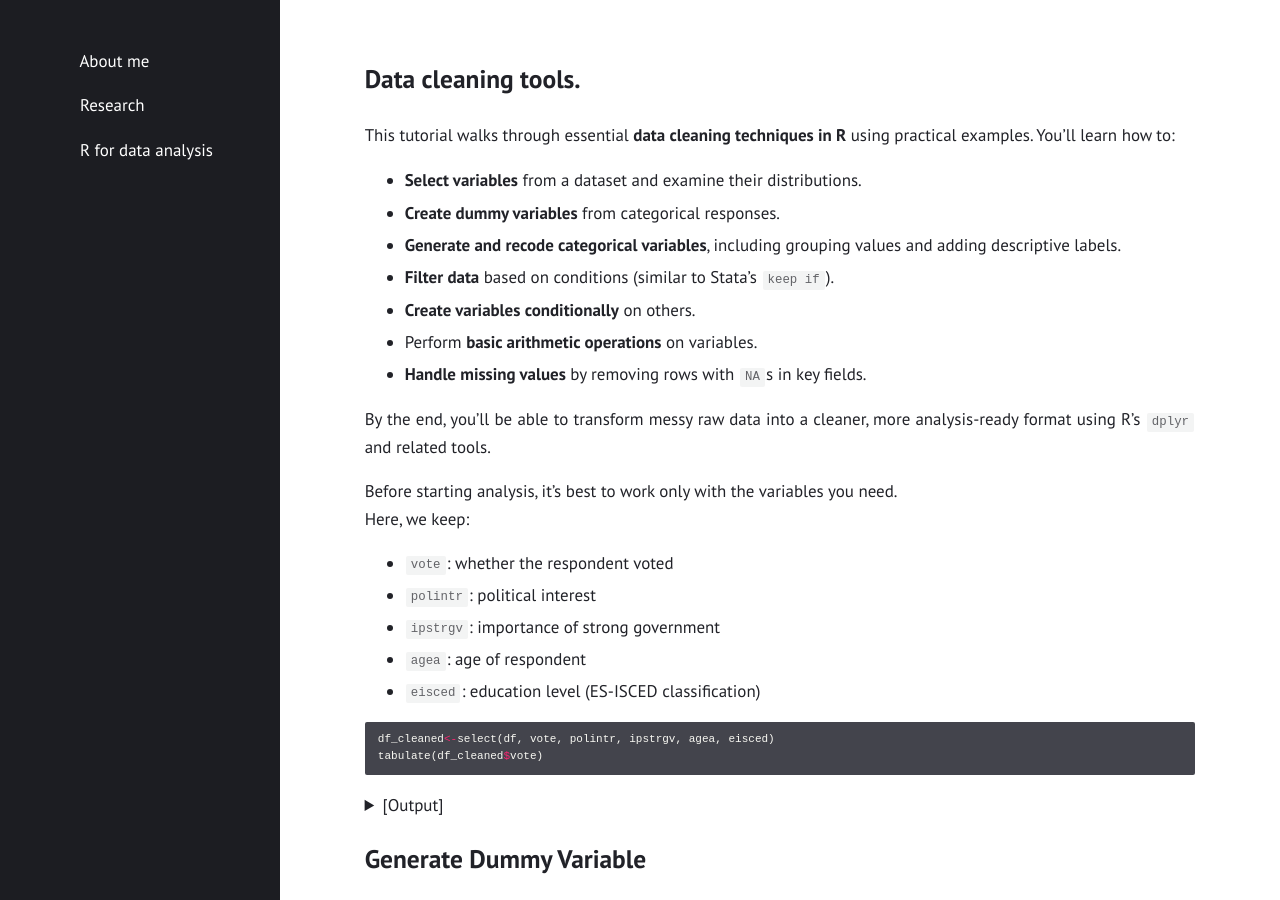
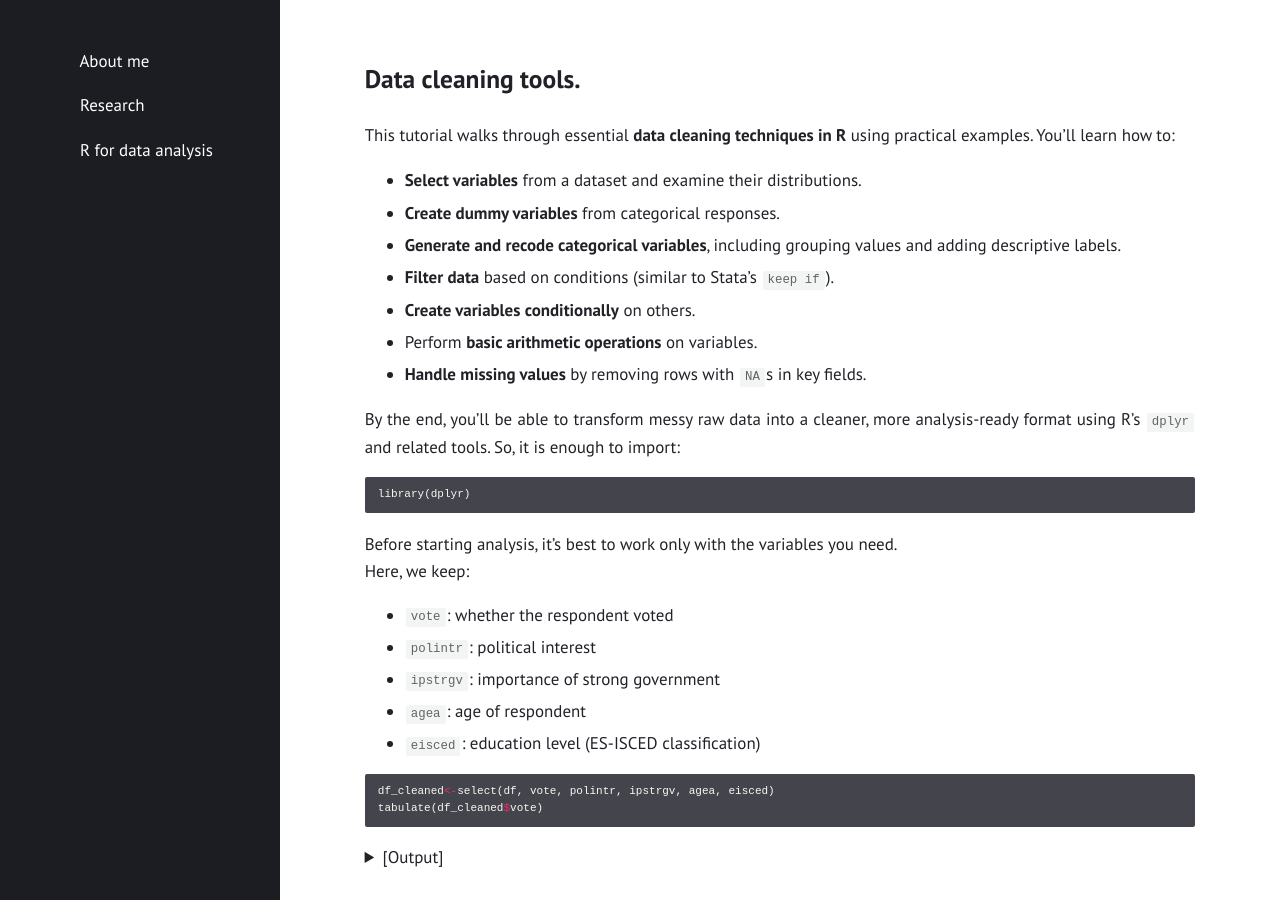
Before and after one commit to gubellom/gubellom.github.io, a Jekyll site: the page built from R files/Manipulation.md, in a window 1280 px wide and 900 px high. Built offline with Jekyll 4.4.1, drawn with Linux system fonts in a browser that asks for light colours.

Commit message:
Update Manipulation.md
Signed-off-by: Michele Gubello <62111923+gubellom@users.noreply.github.com>

````diff
--- a/R files/Manipulation.md
+++ b/R files/Manipulation.md
@@ -16,7 +16,13 @@ This tutorial walks through essential **data cleaning techniques in R** using pr
 - Perform **basic arithmetic operations** on variables.
 - **Handle missing values** by removing rows with `NA`s in key fields.
 
-By the end, you’ll be able to transform messy raw data into a cleaner, more analysis-ready format using R’s `dplyr` and related tools.
+By the end, you’ll be able to transform messy raw data into a cleaner, more analysis-ready format using R’s `dplyr` and related tools. So, it is enough to import:
+
+```r
+library(dplyr)
+```
+
+
 
 Before starting analysis, it’s best to work only with the variables you need.
 Here, we keep:
@@ -26,6 +32,8 @@ Here, we keep:
 - `ipstrgv`: importance of strong government
 - `agea`: age of respondent
 - `eisced`: education level (ES-ISCED classification)
+
+
 
 
 ```r
````
